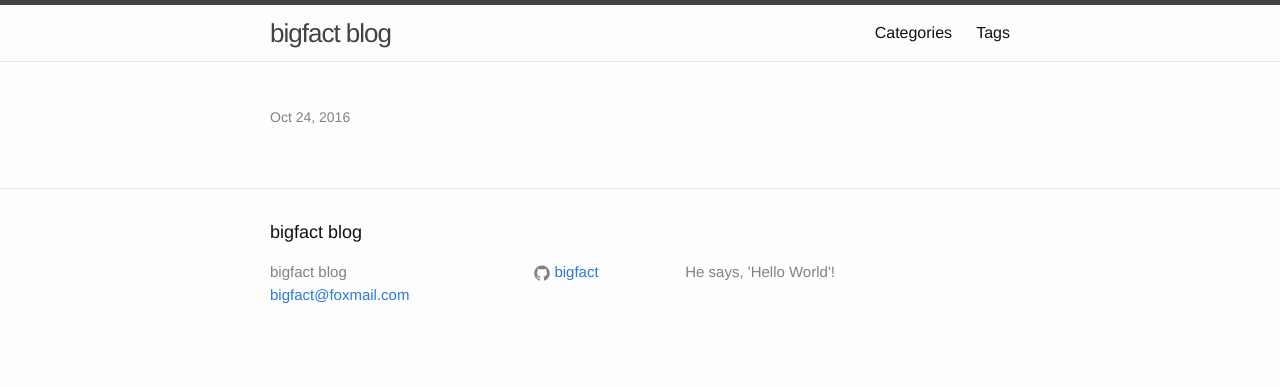
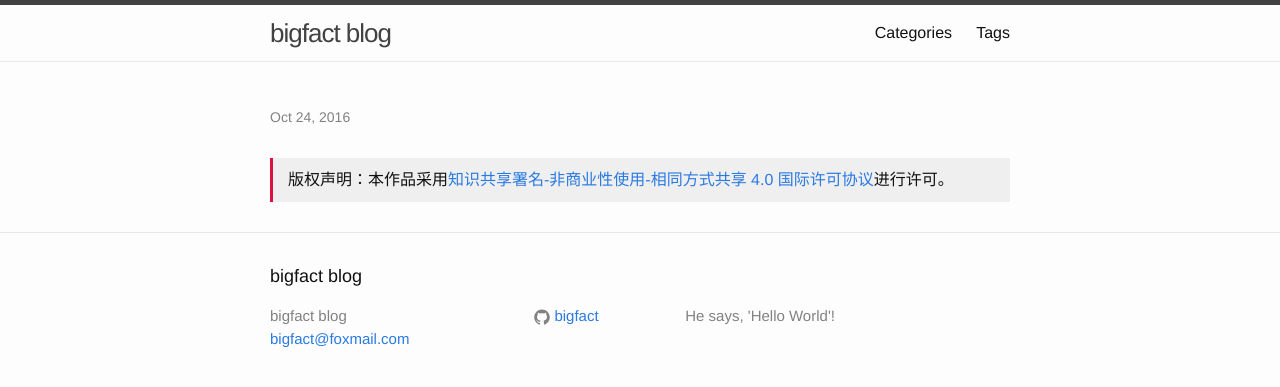
Before and after one commit to bigfact/bigfact.github.io, a Jekyll site: the page built from Template.md, in a window 1280 px wide. Shown: the top 387 px of the page. Built offline with Jekyll 4.4.1, drawn with Linux system fonts in a browser that asks for light colours; comment, search, counter and statistics services are not loaded.

Commit message:
feat(template): add license to articles

```diff
--- a/_layouts/post.html
+++ b/_layouts/post.html
@@ -20,4 +20,7 @@ layout: default
         {{ content }}
     </div>
 
+    <div class="license-box">
+        <div>版权声明：本作品采用<a rel="license" href="http://creativecommons.org/licenses/by-nc-sa/4.0/">知识共享署名-非商业性使用-相同方式共享 4.0 国际许可协议</a>进行许可。</div>
+    </div>
 </article>
--- a/_sass/_layout.scss
+++ b/_sass/_layout.scss
@@ -248,3 +248,10 @@
     float: left;
   }
 }
+
+.license-box {
+  background-color: #efefef;
+  margin-top: 30px;
+  border-left: 3px solid #d14;
+  padding: 10px 15px;
+}
```
